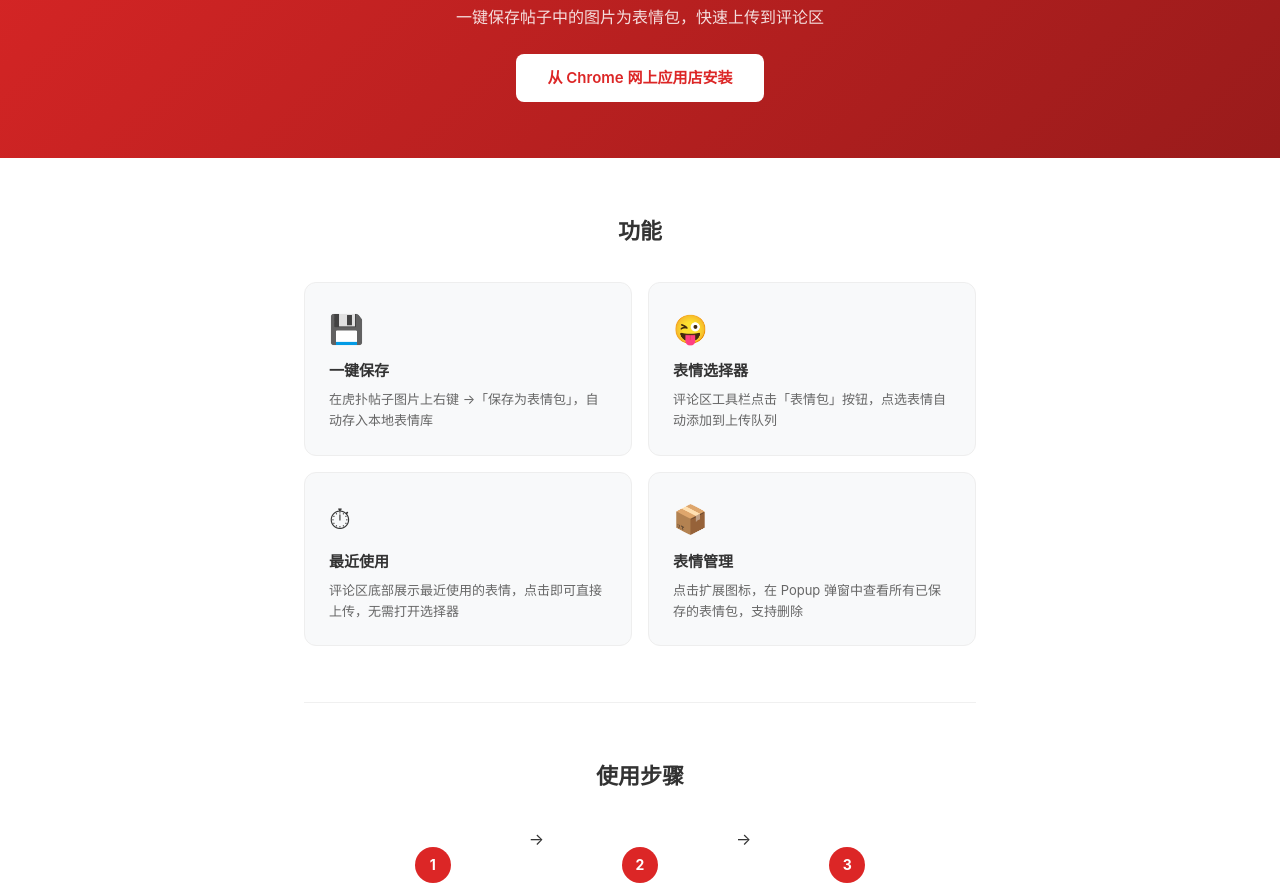
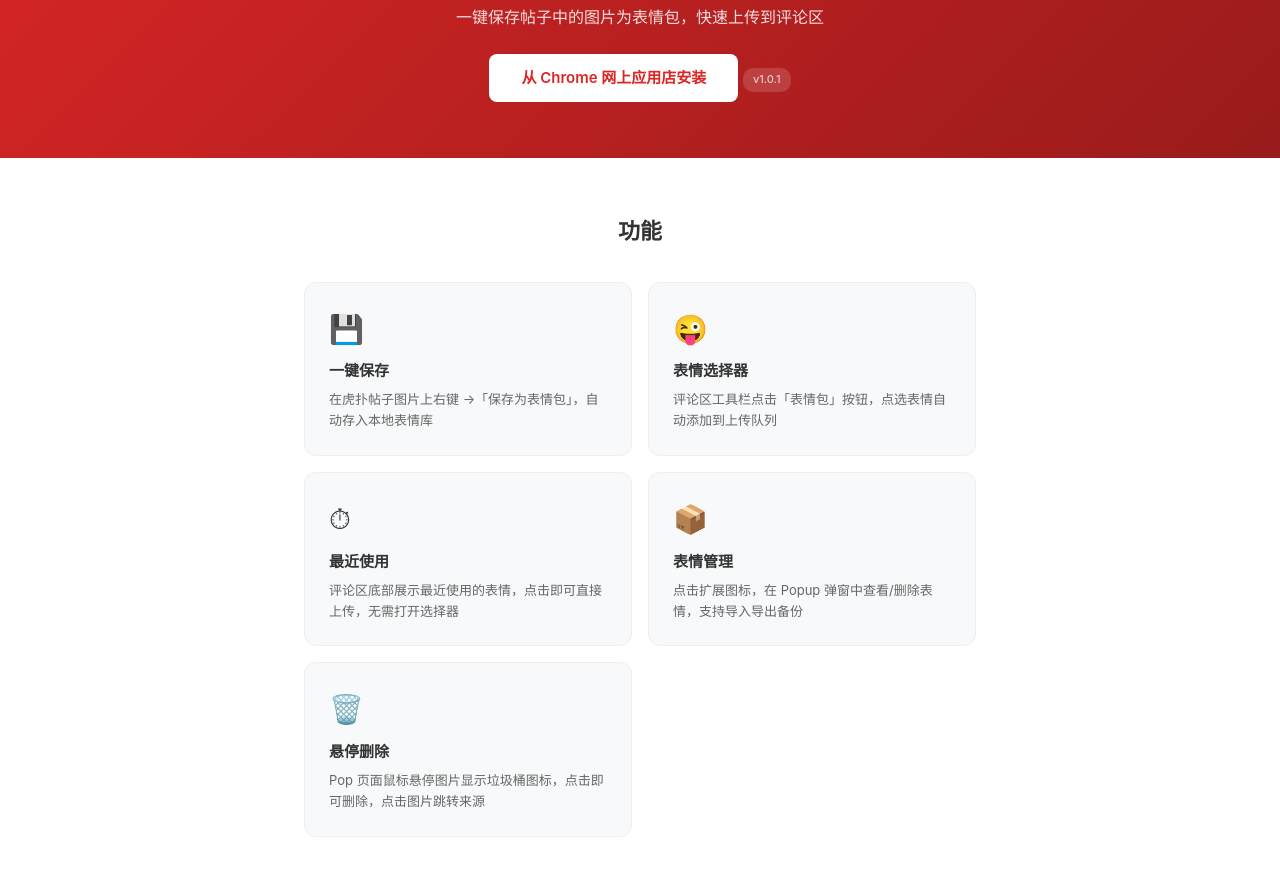
Before and after one commit to gamepunk/hupu-helper, a browser extension: page index.html in a window 1280 px wide. Shown: the part 226-1112 px from the top of the page. Drawn offline with Linux system fonts and the light colour scheme.

Commit message:
更新首页：版本号、导入导出功能

```diff
--- a/index.html
+++ b/index.html
@@ -44,6 +44,12 @@
     .hero .badge:hover { transform: translateY(-1px); box-shadow: 0 4px 16px rgba(0,0,0,0.15); }
     .hero .sub-link { display: block; margin-top: 12px; color: rgba(255,255,255,0.6); font-size: 13px; }
     .hero .sub-link a { color: rgba(255,255,255,0.8); }
+    .hero .version {
+      display: inline-block; margin-top: 10px;
+      background: rgba(255,255,255,0.15); color: rgba(255,255,255,0.7);
+      padding: 3px 10px; border-radius: 10px;
+      font-size: 11px; font-weight: 500;
+    }
 
     .container { max-width: 720px; margin: 0 auto; padding: 0 24px; }
 
@@ -108,6 +114,7 @@
     <h1>虎扑助手</h1>
     <p>一键保存帖子中的图片为表情包，快速上传到评论区</p>
     <a class="badge" href="https://chrome.google.com/webstore/detail/hupu-helper">从 Chrome 网上应用店安装</a>
+    <span class="version">v1.0.1</span>
   </div>
 
   <div class="container">
@@ -134,7 +141,12 @@
         <div class="feature-card">
           <span class="icon">📦</span>
           <h3>表情管理</h3>
-          <p>点击扩展图标，在 Popup 弹窗中查看所有已保存的表情包，支持删除</p>
+          <p>点击扩展图标，在 Popup 弹窗中查看/删除表情，支持导入导出备份</p>
+        </div>
+        <div class="feature-card">
+          <span class="icon">🗑️</span>
+          <h3>悬停删除</h3>
+          <p>Pop 页面鼠标悬停图片显示垃圾桶图标，点击即可删除，点击图片跳转来源</p>
         </div>
       </div>
     </div>
@@ -182,6 +194,3 @@
 
 </body>
 </html>
-    </div>
-  </body>
-</html>
```
